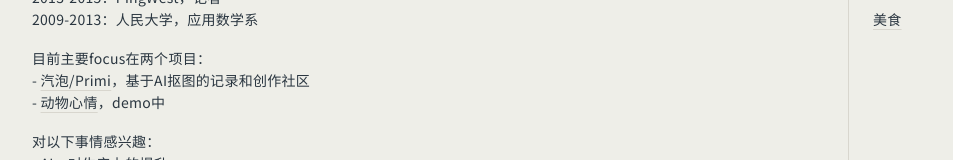
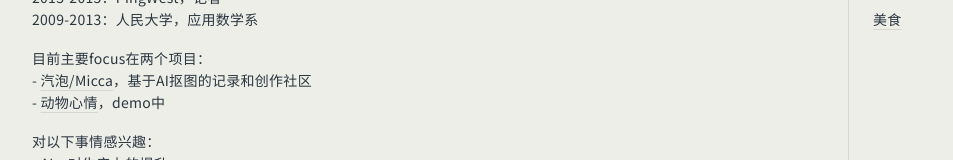
Before and after one commit to kuoouk/personal-site, a Next.js app: page / in a window 1280 px wide. Shown: the part 235-395 px from the top of the page, without its empty margins (208-1161 px from the left). Built offline with nearby package versions, Linux system fonts and the light colour scheme.

Commit message:
Update page.tsx

```diff
--- a/app/page.tsx
+++ b/app/page.tsx
@@ -27,7 +27,7 @@ export default function About() {
         </p>
         <p>
         目前主要focus在两个项目：<br/>
-        - <a href="/works">汽泡/Primi</a>，基于AI抠图的记录和创作社区<br/>
+        - <a href="/works">汽泡/Micca</a>，基于AI抠图的记录和创作社区<br/>
         - <a href="/works">动物心情</a>，demo中<br/>
         </p>
         <p>
```
